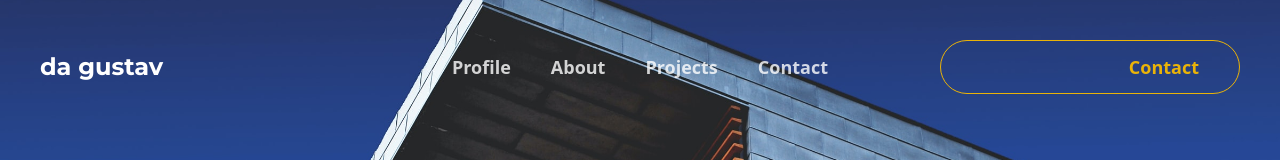
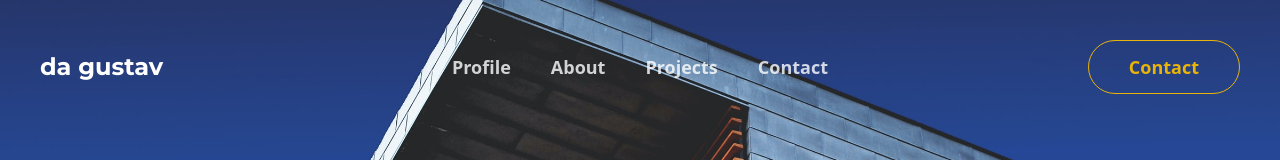
Before and after one commit to thenotoriousgustav/architecture-nextjs, a Next.js app: page / in a window 1280 px wide. Shown: the top 160 px of the page. Built offline with nearby package versions, Linux system fonts and the light colour scheme.

Commit message:
button contact hidden

```diff
--- a/components/Button.js
+++ b/components/Button.js
@@ -3,7 +3,7 @@ import classNames from 'classnames';
 export default function Button({ href, className, variant, children, pill }) {
   const variants = {
     'outline-yellow':
-      'border border-yellow-500 text-yellow-500 hover:text-black hover:bg-yellow-500 2xl:mr-10 md:block hidden',
+      'border border-yellow-500 text-yellow-500 hover:text-black hover:bg-yellow-500 2xl:mr-10 hidden sm:inline-block',
     'yellow': 'bg-yellow-500 text-black hover:bg-yellow-600',
     'black': 'bg-black text-white hover:bg-opacity-75',
   };
```
